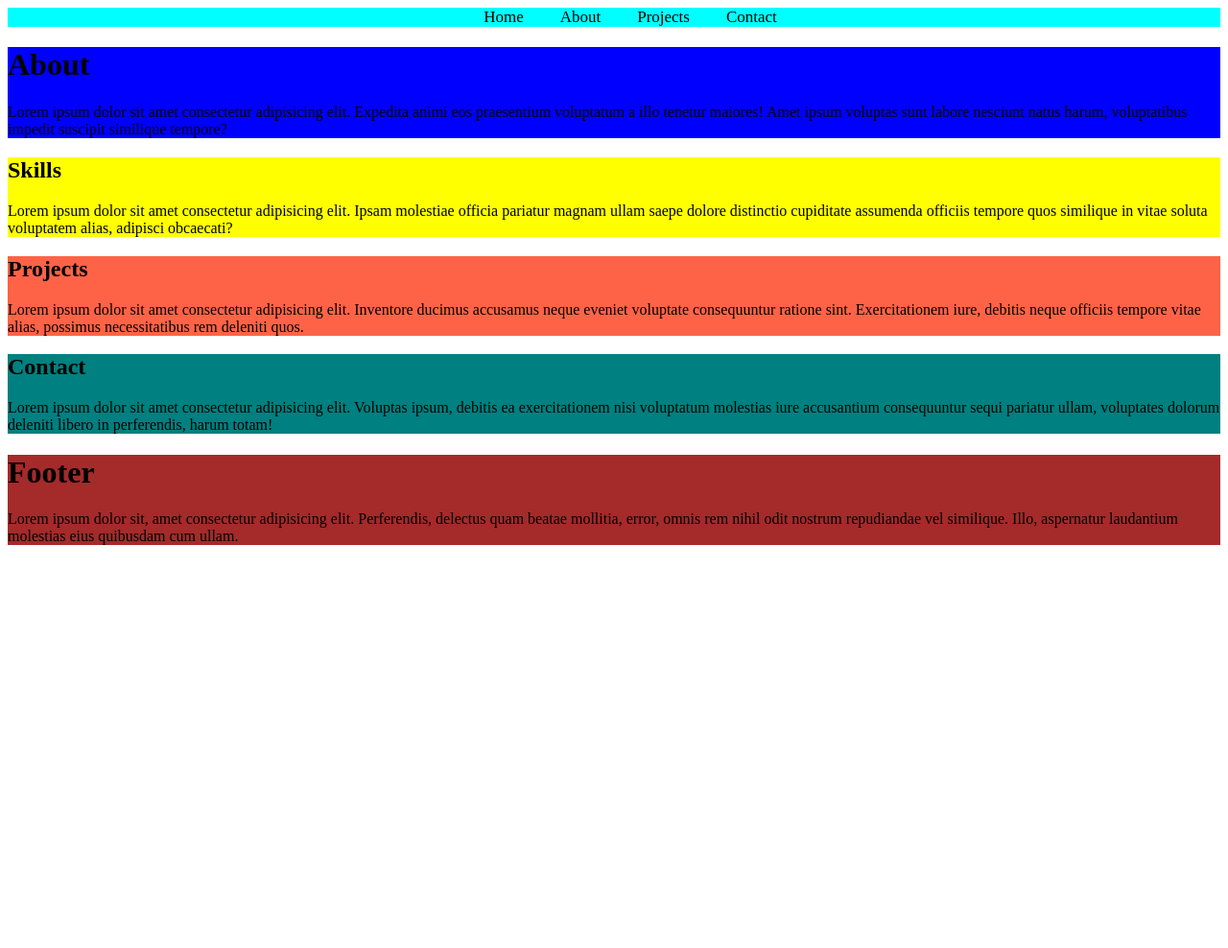
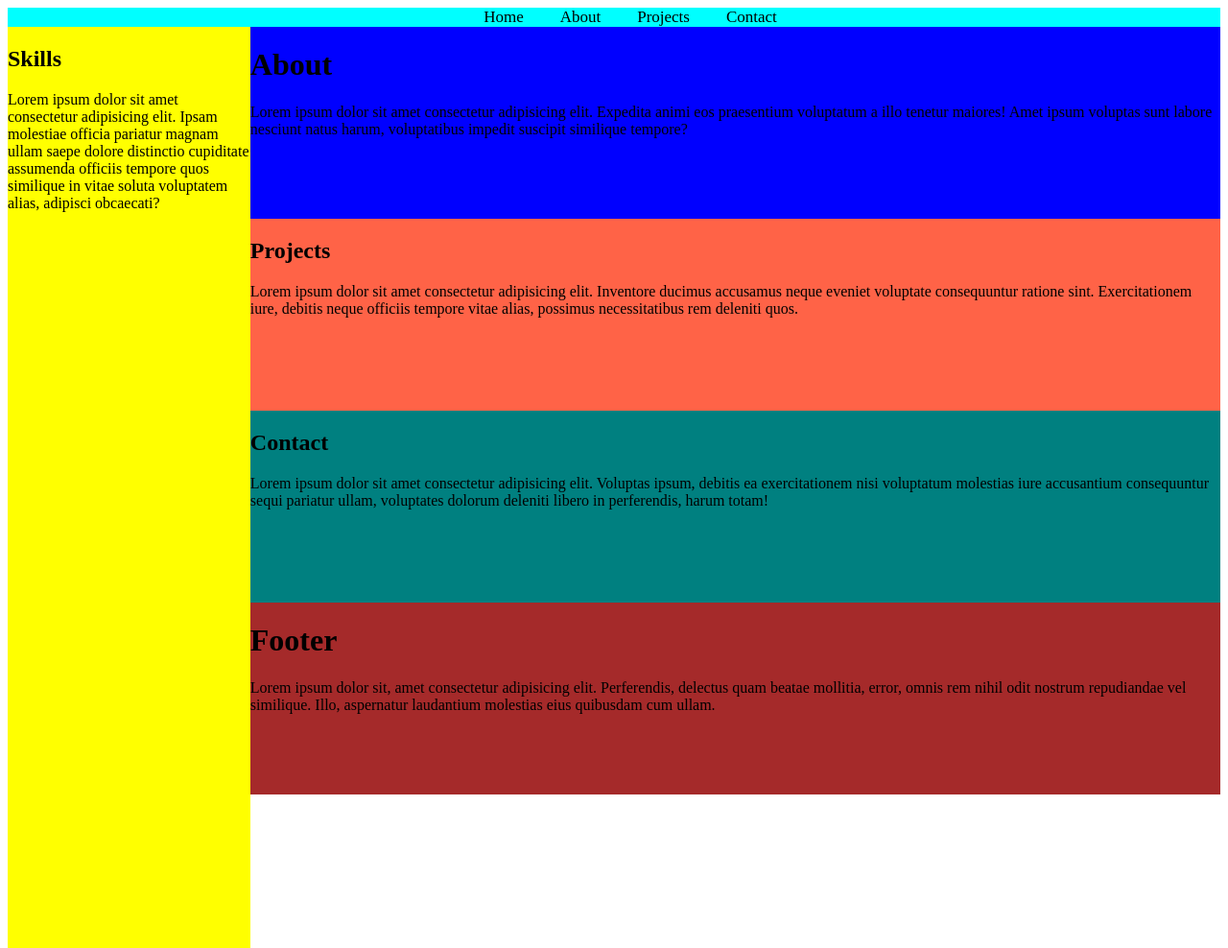
Before and after one commit to LarmBee/Flatiron_Portfolio, a plain HTML site: page index.html in a window 1280 px wide. Shown: the whole page at 96% size. Before the commit the page ends 800 px from the top, so only its background shows below. Drawn offline with Linux system fonts and the light colour scheme.

Commit message:
Worked out the spacing issues and resolved them

```diff
--- a/index.html
+++ b/index.html
@@ -15,16 +15,17 @@
        <a href="">Contact</a>
     </nav>
 
+    <article id="skills" >
+        <!-- Skills and CV section -->
+        <h1>Skills</h1>
+        <p>Lorem ipsum dolor sit amet consectetur adipisicing elit. Ipsam molestiae officia pariatur magnam ullam saepe dolore distinctio cupiditate assumenda officiis tempore quos similique in vitae soluta voluptatem alias, adipisci obcaecati?</p>
+    </article>
+
     <main id ="main">
         <!-- contains, Name, and About me section -->
         <h1>About</h1>
         <p>Lorem ipsum dolor sit amet consectetur adipisicing elit. Expedita animi eos praesentium voluptatum a illo tenetur maiores! Amet ipsum voluptas sunt labore nesciunt natus harum, voluptatibus impedit suscipit similique tempore?</p>
     </main>
-    <article id="skills" >
-        <!-- Skills and CV section -->
-        <h1>Skills</h1>
-        <p>Lorem ipsum dolor sit amet consectetur adipisicing elit. Ipsam molestiae officia pariatur magnam ullam saepe dolore distinctio cupiditate assumenda officiis tempore quos similique in vitae soluta voluptatem alias, adipisci obcaecati?</p>
-    </article>
 
     <article id="projects">
         <!-- Projects done -->
--- a/style.css
+++ b/style.css
@@ -13,22 +13,37 @@
     color: black;
 }
 
+#skills{
+    background-color: yellow;
+    float: left;
+    width: 20%;
+    height: 120vh;
+}
+
 #main{
     background-color: blue;
-}
-
-#skills{
-    background-color: yellow;
+    height: 25vh;
+    width: 80%;
+    float: right;
 }
 
 #projects{
     background-color: tomato;
+    height: 25vh;
+    width: 80%;
+    float: right;
 }
 
 #contact{
     background-color: teal;
+    height: 25vh;
+    width: 80%;
+    float: right;
 }
 
 #footer{
     background-color: brown;
+    height: 25vh;
+    width: 80%;
+    float: right;
 }
```
